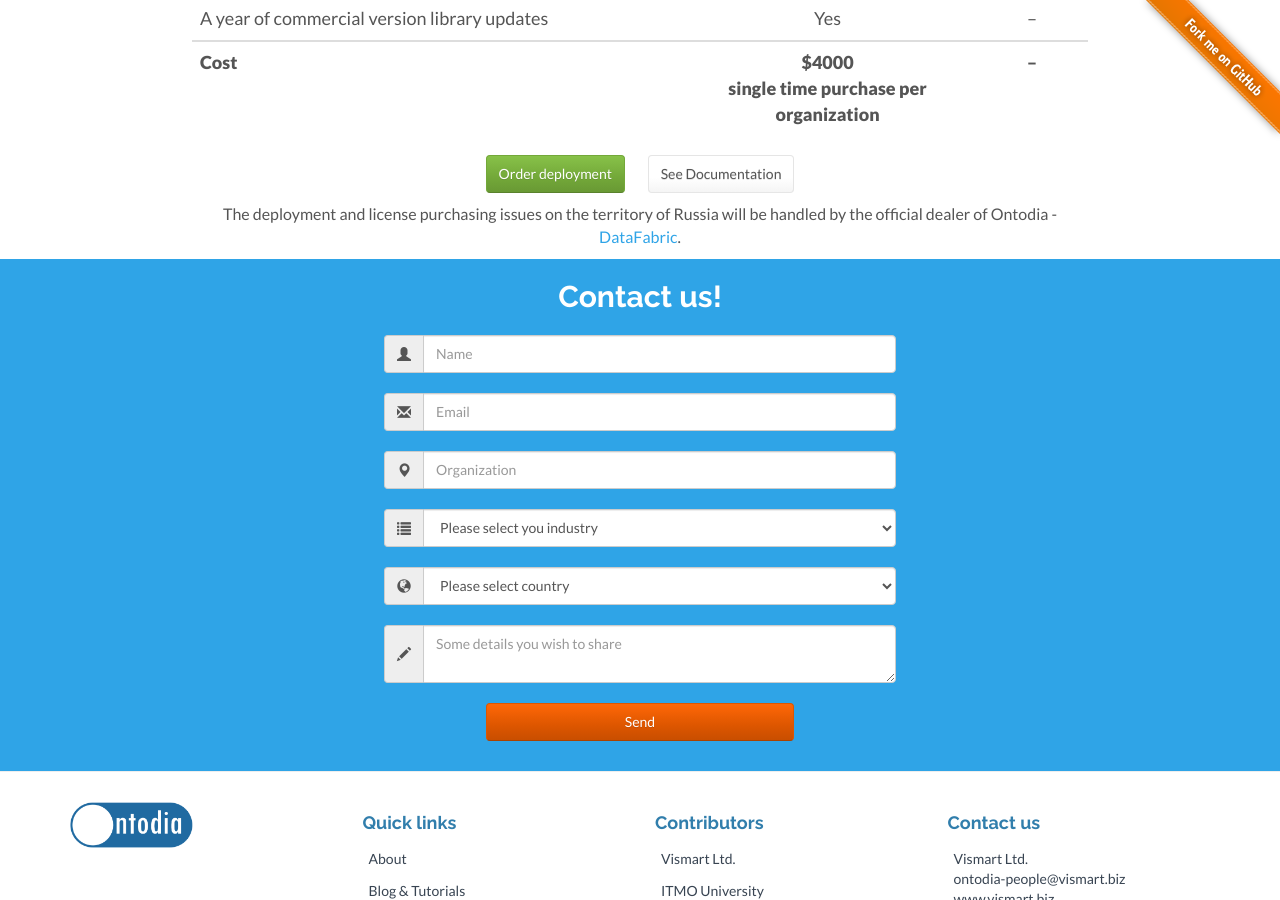
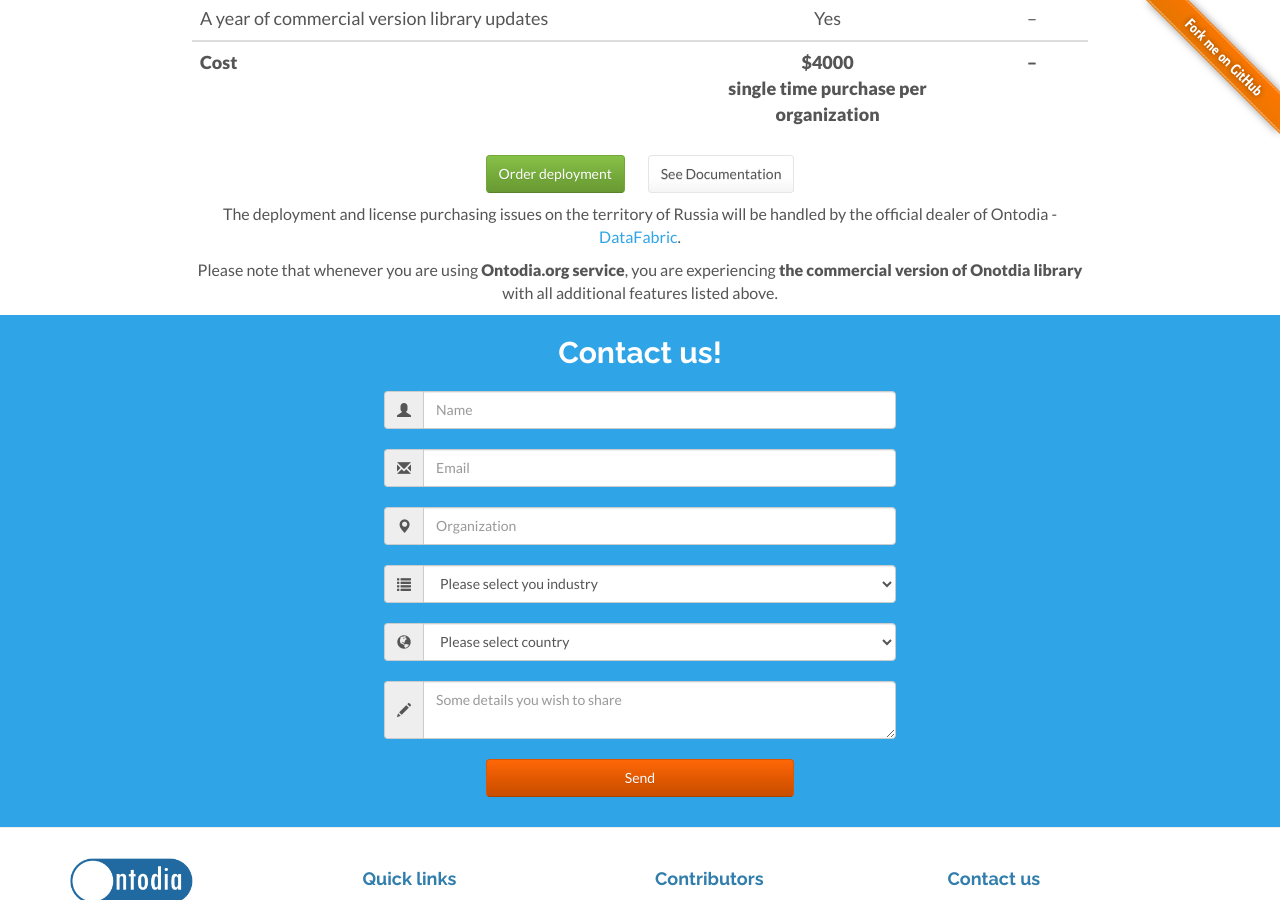
Before and after one commit to ontodia-org/ontodia-org.github.io, a Jekyll site: the page built from index.html, in a window 1280 px wide and 900 px high, scrolled down 3975 px. Built offline with Jekyll 4.4.1, drawn with Linux system fonts in a browser that asks for light colours; nearby versions of some CDN libraries; comment, search, counter and statistics services are not loaded.

Commit message:
Ontodia.org runs on commercial version

```diff
--- a/index.html
+++ b/index.html
@@ -247,6 +247,9 @@
     </div>
     <p style="font-size: 16px;">
             The deployment and license purchasing issues on the territory of Russia will be handled by the official dealer of Ontodia - <a href="http://datafabric.cc/">DataFabric</a>.
+    </p>
+	<p style="font-size: 16px;">
+		Please note that whenever you are using <strong>Ontodia.org service</strong>, you are experiencing <strong>the commercial version of Onotdia library</strong> with all additional features listed above</a>.
     </p>
 </div>
 
```
